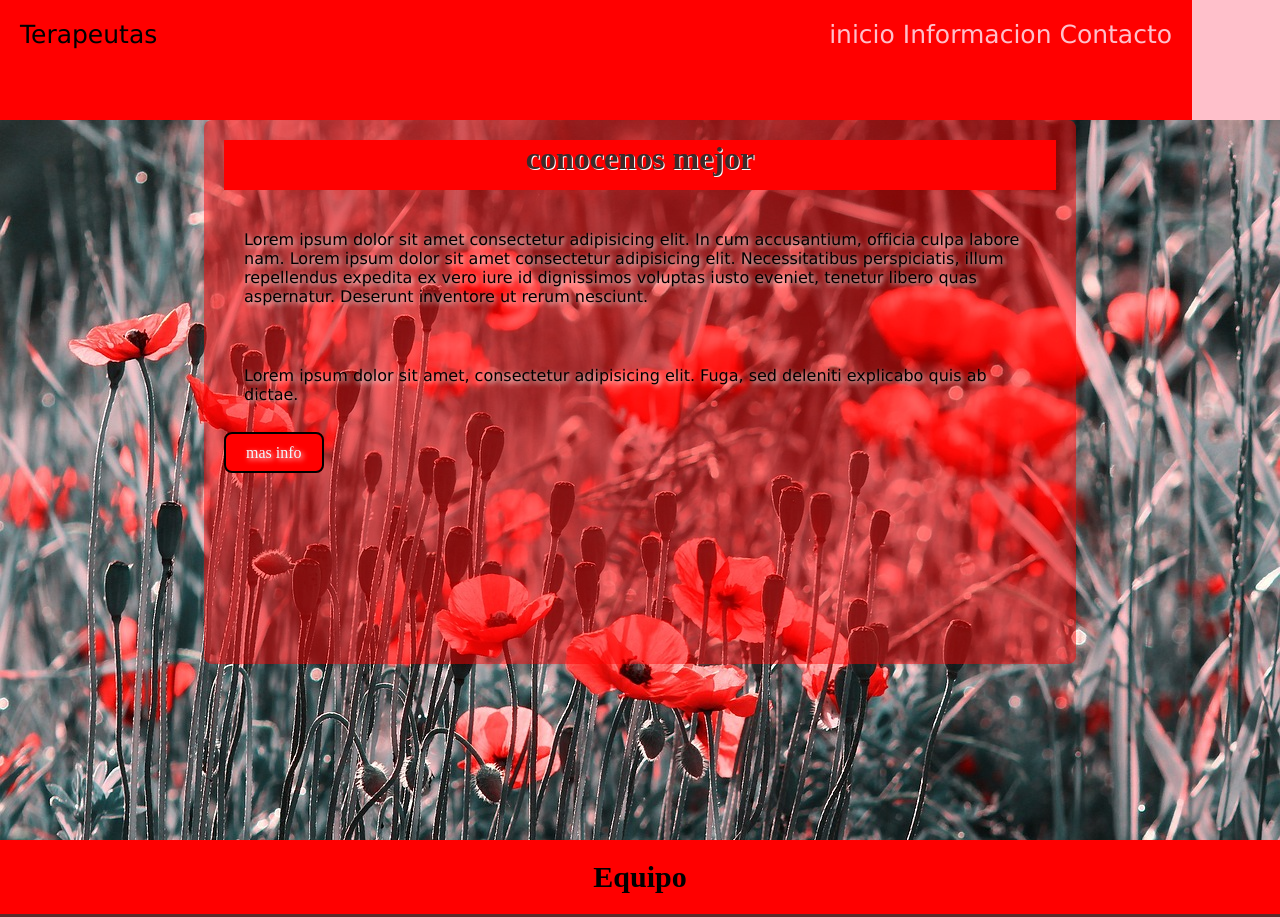
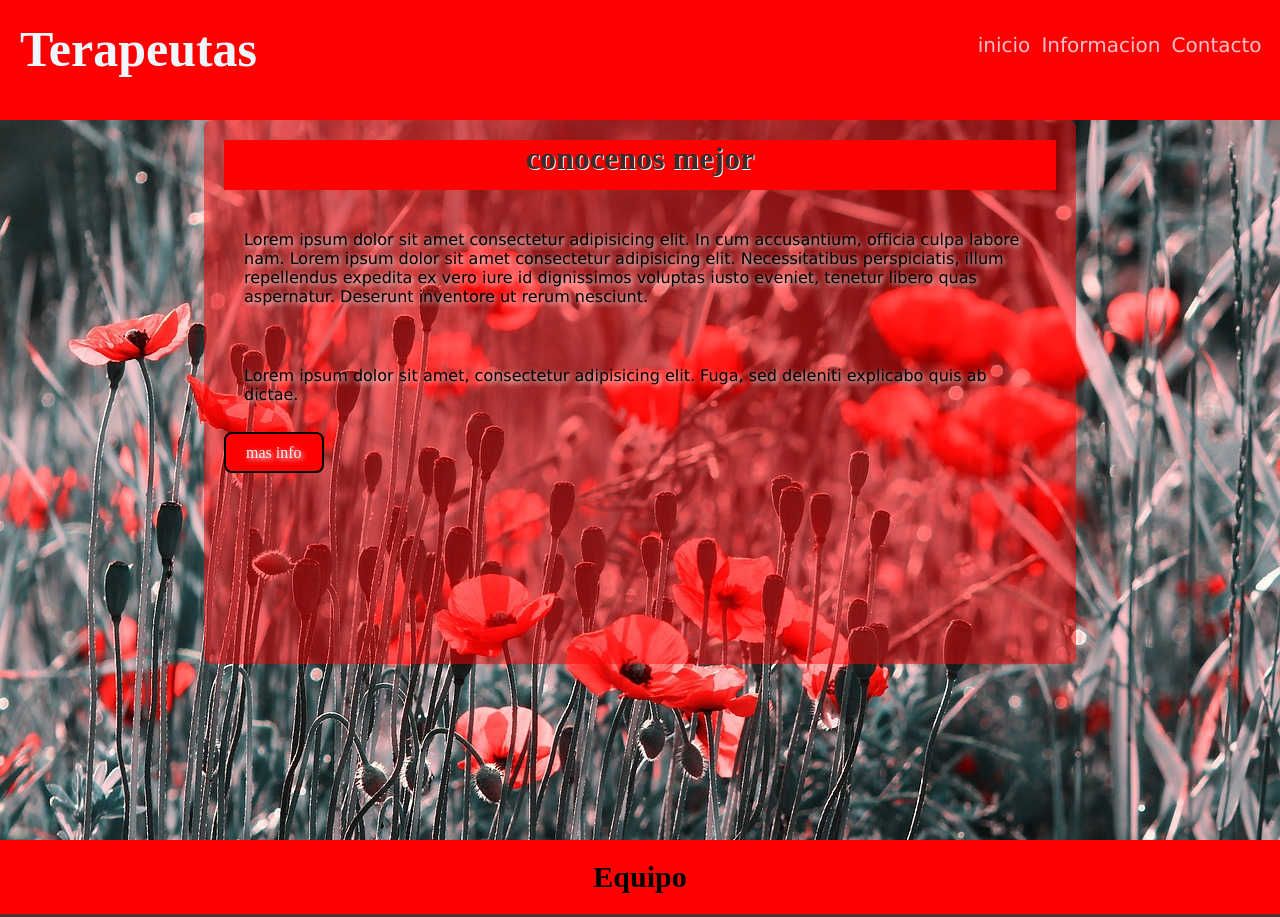
Before and after one commit to gerardodamian/Biomagnetismo-Medicinal, a plain HTML site: page terapeutas.html in a window 1280 px wide. Shown: the top 917 px of the page. Drawn offline with Linux system fonts and the light colour scheme.

Commit message:
modifique terapeutas

```diff
--- a/bio.css
+++ b/bio.css
@@ -487,24 +487,7 @@ button:hover {
   background-color: #5a0e0e;
   color: #999;
 }
-/*form{
-  background-color: pink;
-  border: 5px solid red;
-  border-radius: 10px;
-  height: 300px;
-  font-size: 25px;
-  padding: 25px;
-}
-input{
-  height: 60px;
-}
-button{
-  width:  105px;
-  height: 70px;
-  background-color: red;
-  border-radius: 5px;
 
-}*/
 
 .parr {
   color: antiquewhite;
@@ -715,26 +698,29 @@ footer a {
 /*empieza terapeutas */
 
 .header-ter {
+  width: 97%;
   height: 80px;
   background-color: red;
   display: flex;
   justify-content: space-between;
   padding: 20px;
-  font-size: 25px;
+  font-size: 35px;
 }
-.logo {
+.logo-ter {
   color: aliceblue;
   font-family: "Barriecito";
   font-weight: bold;
-  font-size: 40px;
+  font-size: 50px;
 }
 .barra-ter ul li {
   list-style: none;
   display: inline-block;
+
 }
 .barra-ter a {
   text-decoration: none;
   color: pink;
+  font-size: 20px;
 }
 .barra-ter a:hover {
   color: rgb(53, 1, 1);
```
